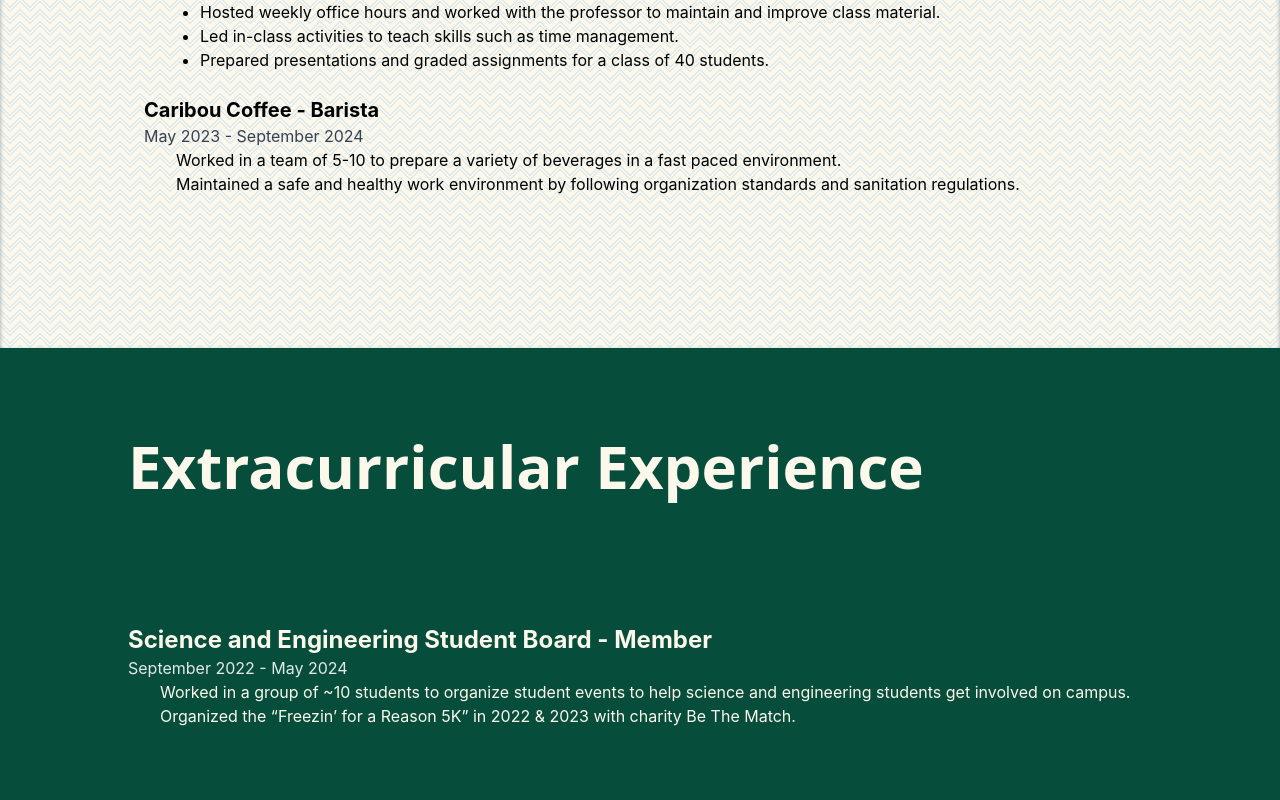
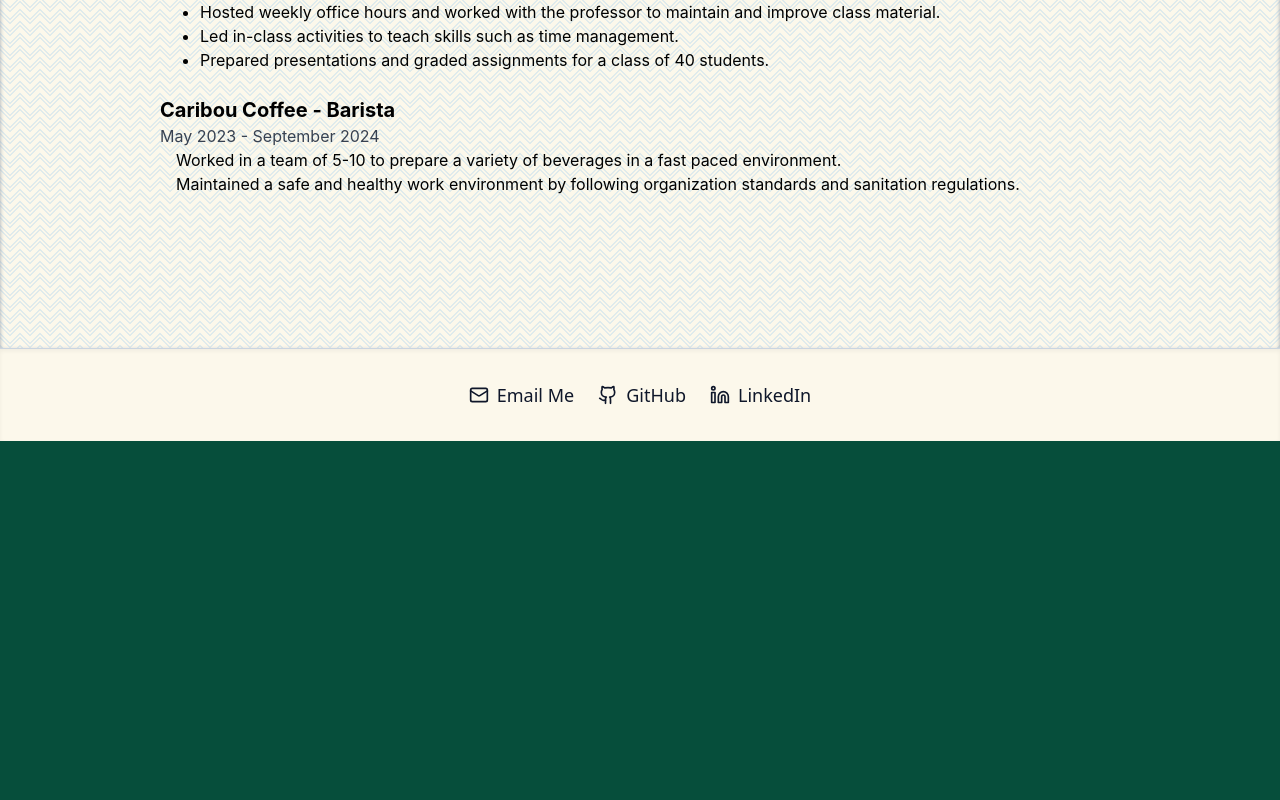
Before and after one commit to Sthor726/personal-website, a React (Create React App) app in the folder react-app/: page /resume in a window 1280 px wide. Shown: the part 2200-3000 px from the top of the page. After the commit the page ends 2641 px from the top, so only its background shows below. Built offline with nearby package versions, Linux system fonts and the light colour scheme.

Commit message:
added better mobile compatibility

```diff
--- a/react-app/src/pages/Resume.js
+++ b/react-app/src/pages/Resume.js
@@ -12,11 +12,11 @@ function Resume() {
           backgroundRepeat: "repeat",
         }}
       >
-        <h2 className="font-sans text-6xl font-bold pt-32 md:ml-32 mr-auto w-fit p-1 h-auto text-transparent bg-clip-text bg-emerald-900
+        <h2 className="font-sans text-6xl font-bold pt-32 md:ml-32 ml-4 mr-auto w-fit p-1 h-auto text-transparent bg-clip-text bg-emerald-900
 ">
           Education
         </h2>
-        <ul className="list-none text-left md:ml-36 mt-32">
+        <ul className="list-none text-left md:ml-36 mt-32 ml-4">
           <li className="mb-6">
             <span className="font-bold text-xl">Bachelor of Science</span>
             <br />
@@ -34,7 +34,7 @@ function Resume() {
 
       <div
         id="projects"
-        className="container flex-col pt-10 mt-10 md:ml-32 mr-auto h-auto w-fit justify-end"
+        className="container ml-4 flex-col pt-10 mt-10 md:ml-32 mr-auto h-auto w-fit justify-end"
       >
         <h1 className="font-sans text-6xl font-bold pt-1 mt-1 mr-auto w-fit text-cream h-auto text-left">
           Projects
@@ -95,7 +95,7 @@ function Resume() {
         <ul className="list-none text-left md:ml-36 mt-32">
 
         <li className="mb-6">
-          <span className="font-bold text-xl">University of Minnesota</span>
+          <span className="font-bold text-xl ml-4">University of Minnesota</span>
           <br />
           <ul className="pl-6 mt-2 space-y-4">
             <li>
@@ -135,9 +135,9 @@ function Resume() {
         </li>
 
           <li className="mb-6">
-            <span className="font-bold text-xl">Caribou Coffee - Barista</span>
+            <span className="font-bold text-xl ml-4">Caribou Coffee - Barista</span>
             <br />
-            <span className="text-gray-700">May 2023 - September 2024</span>
+            <span className="text-gray-700 ml-4">May 2023 - September 2024</span>
             <ul className="pl-8">
               <li className="text-base">
                 Worked in a team of 5-10 to prepare a variety of beverages in a fast paced environment.
@@ -150,32 +150,6 @@ function Resume() {
         </ul>
       </div>
 
-      <div
-        id="extracurricular"
-        className="container flex-col h-auto pb-32 pt-10 mt-10 md:ml-32 mr-auto w-fit justify-end"
-      >
-        <h1 className="font-sans text-6xl font-bold pt-1 mt-1 mr-auto w-fit text-cream h-auto text-left">
-          Extracurricular Experience
-        </h1>
-        <ul className="list-none text-left mt-32">
-          <li className="mb-6">
-            <span className="font-bold text-2xl text-cream">
-              Science and Engineering Student Board - Member
-            </span>
-            <br />
-            <span className="text-gray-200">September 2022 - May 2024</span>
-            <ul className="pl-8">
-              <li className="text-base text-cream">
-                Worked in a group of ~10 students to organize student events to help science and engineering students get involved on campus.
-              </li>
-              <li className="text-base text-cream">
-                Organized the “Freezin’ for a Reason 5K” in 2022 & 2023 with charity Be The Match.
-              </li>
-            </ul>
-          </li>
-        </ul>
-      </div>
-
     </div>
   );
 }
```
Also changed, not shown: react-app/src/pages/Projects.js (+6 -6 lines).
